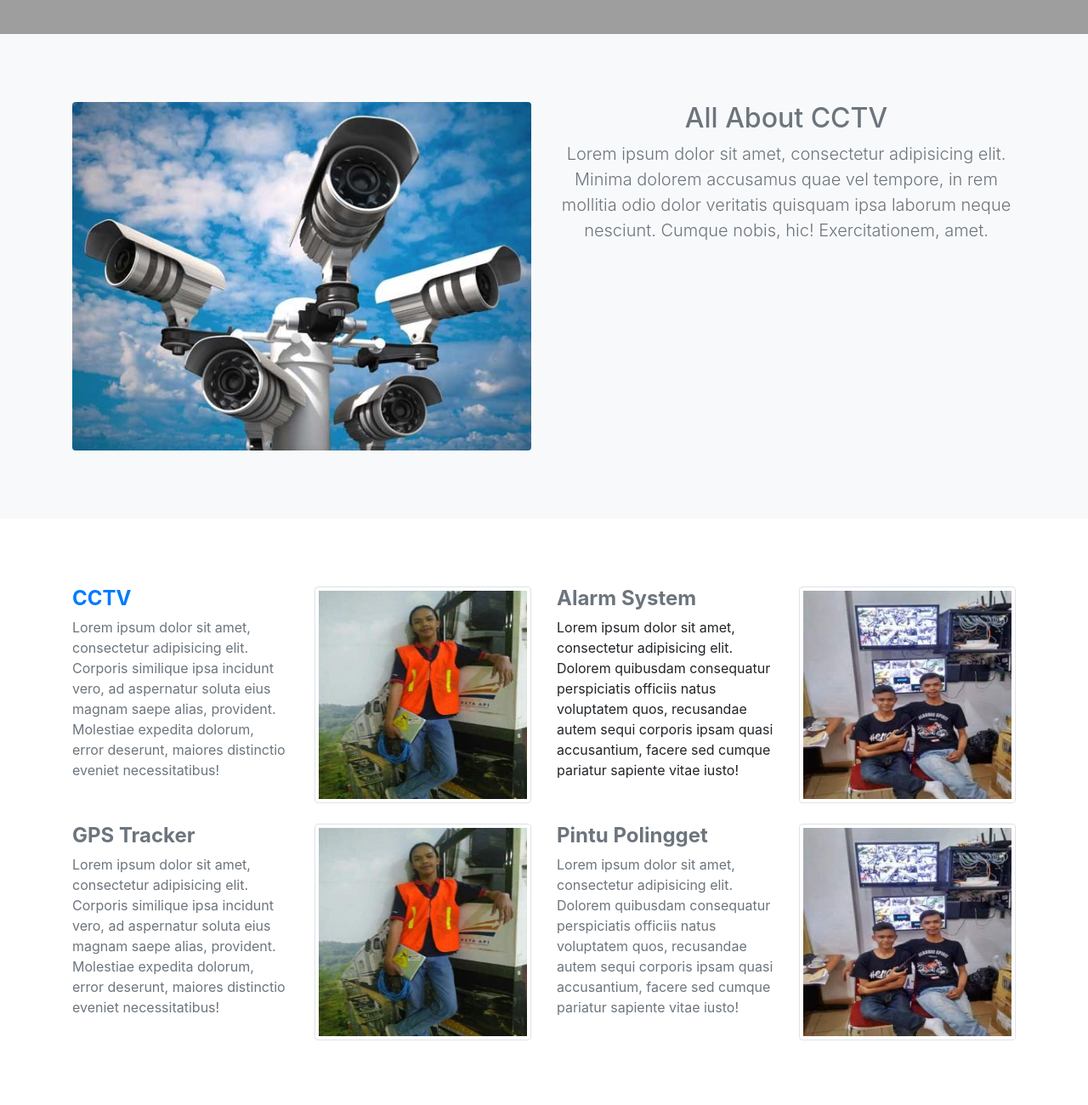
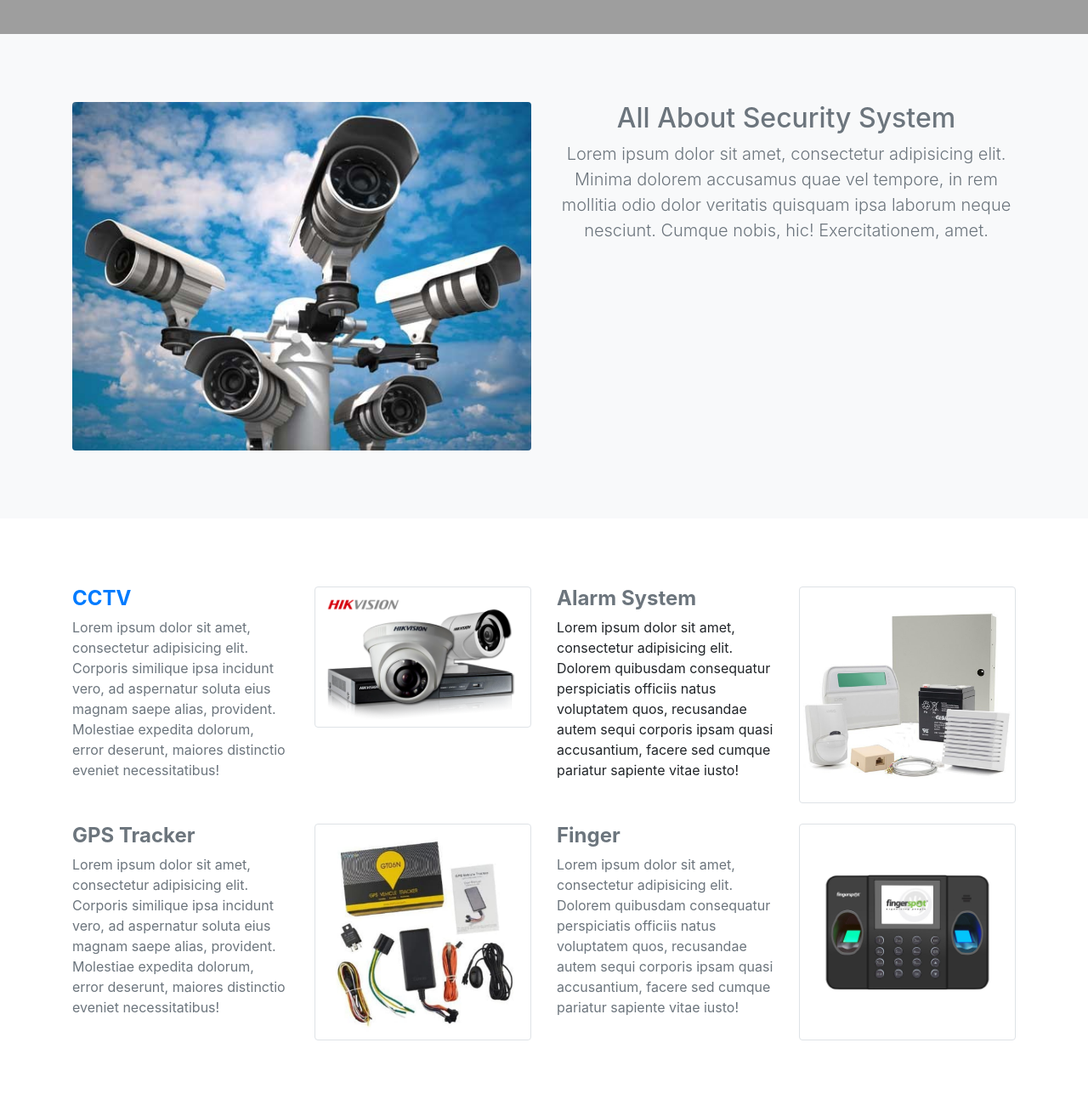
Before and after one commit to aanabdulrohman/rdelektronik, a plain HTML site: page index.html in a window 1280 px wide. Shown: the part 760-2060 px from the top of the page at 85% size. Drawn offline with nearby package versions, Linux system fonts and the light colour scheme; grey boxes are pictures that could not be loaded.

Commit message:
ubah gambar

```diff
--- a/index.html
+++ b/index.html
@@ -55,7 +55,7 @@
 					<img src="img/cctv.jpg" class="rounded" alt="">
 				</div>
 				<div class="col-sm-6 text-center text-secondary">
-					<h2>All About CCTV</h2>
+					<h2>All About Security System</h2>
 					<p class="lead">Lorem ipsum dolor sit amet, consectetur adipisicing elit. Minima dolorem accusamus quae vel tempore, in rem mollitia odio dolor veritatis quisquam ipsa laborum neque nesciunt. Cumque nobis, hic! Exercitationem, amet.</p>
 				</div>
 			</div>
@@ -73,7 +73,7 @@
 			</div>
 
 				<div class="col-lg-3 col-sm-3 col-sm-6 col-xs-3">
-					<img src="img/4.jpg" class="img-responsive img-thumbnail" alt="">
+					<img src="img/hikvision.png" class="img-responsive img-thumbnail" alt="">
 			</div>
 
 				<div class="col-lg-3 col-sm-3 col-sm-6 col-xs-3">
@@ -82,7 +82,7 @@
 			</div>
 
 				<div class="col-lg-3 col-sm-3 col-sm-6 col-xs-3">
-					<img src="img/5.jpg" class="img-responsive img-thumbnail" alt="">
+					<img src="img/alarm.jpg" class="img-responsive img-thumbnail" alt="">
 			</div>
 		</div>
 	</div>
@@ -95,16 +95,16 @@
 			</div>
 
 				<div class="col-lg-3 col-sm-3 col-sm-6 col-xs-3">
-					<img src="img/4.jpg" class="img-responsive img-thumbnail" alt="">
+					<img src="img/gps.jpg" class="img-responsive img-thumbnail" alt="">
 			</div>
 
 				<div class="col-lg-3 col-sm-3 col-sm-6 col-xs-3 text-secondary">
-				<h4 class="font-weight-bold">Pintu Polingget</h4>
+				<h4 class="font-weight-bold">Finger</h4>
 				<p class="mb-3">Lorem ipsum dolor sit amet, consectetur adipisicing elit. Dolorem quibusdam consequatur perspiciatis officiis natus voluptatem quos, recusandae autem sequi corporis ipsam quasi accusantium, facere sed cumque pariatur sapiente vitae iusto!</p>
 			</div>
 
 				<div class="col-lg-3 col-sm-3 col-sm-6 col-xs-3">
-					<img src="img/5.jpg" class="img-responsive img-thumbnail" alt="">
+					<img src="img/finger.jpg" class="img-responsive img-thumbnail" alt="">
 			</div>
 		</div>
 	</div>
```
Also changed, not shown: img/4.jpg (deleted), img/alarm.jpg (added), img/finger.jpg (added), img/gps.jpg (added), img/hikvision.png (added).
